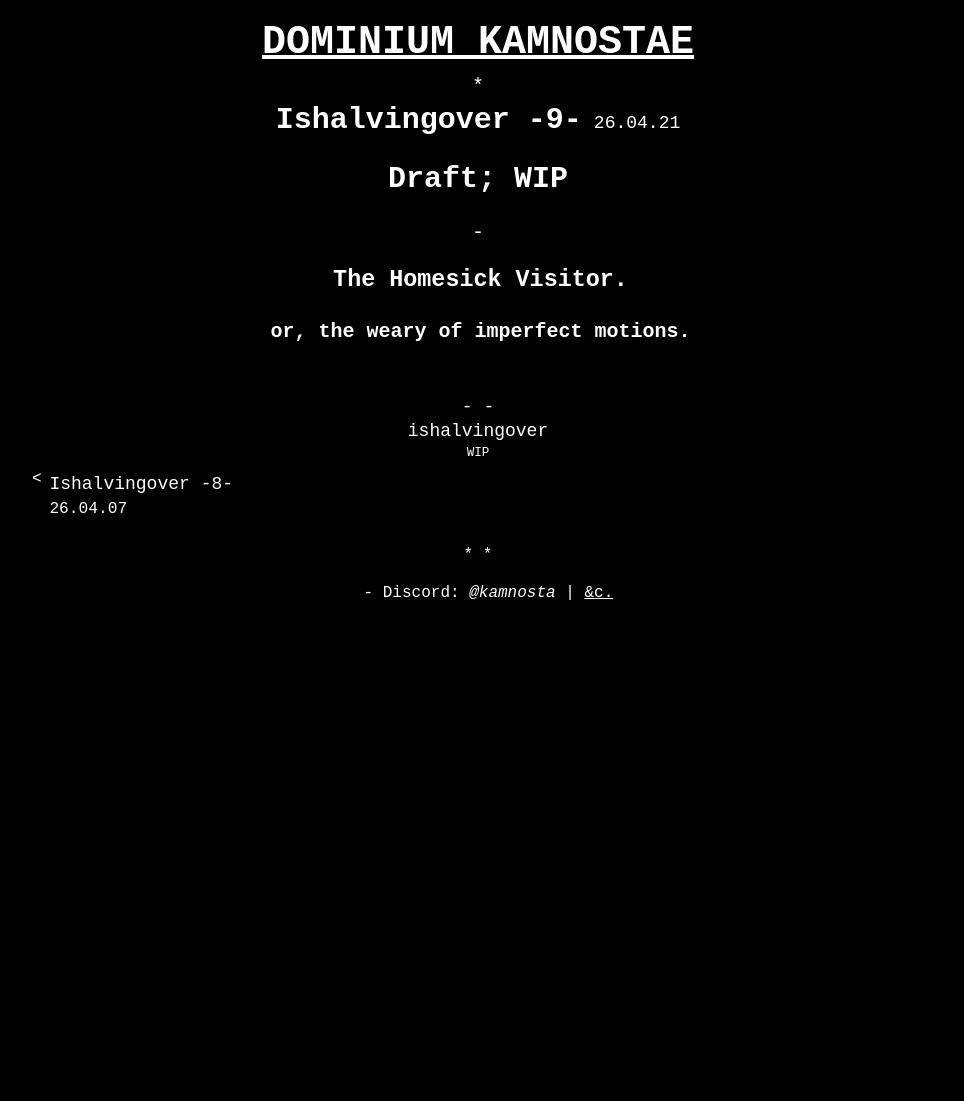
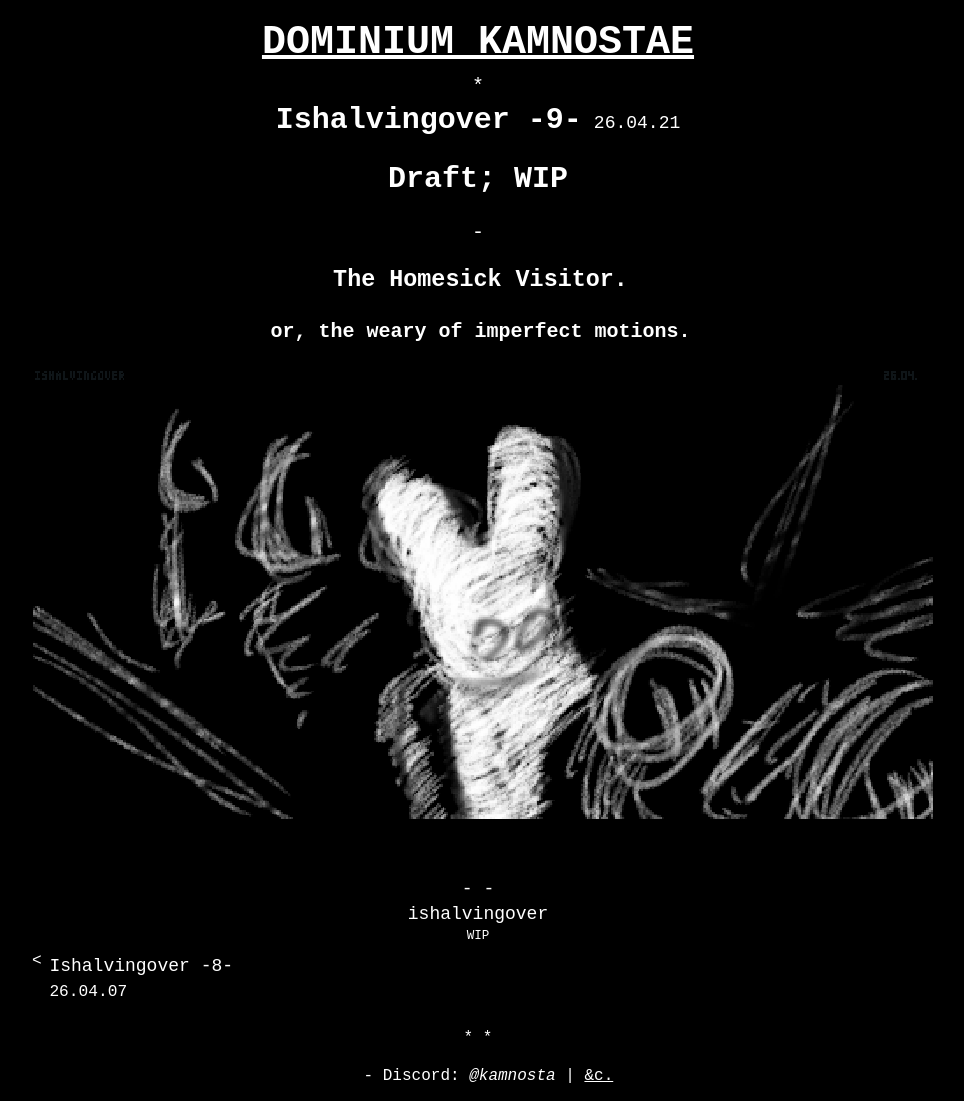
Before and after one commit to kamnosta/kamnosta.github.io, a Jekyll site: the page built from _ishalvingover/26-04-21-9.md, in a window 1280 px wide. Shown: the whole page, without its empty margins (162-1126 px from the left). Built offline with Jekyll 4.4.1, drawn with Linux system fonts in a browser that asks for light colours; before the commit the page ends 900 px from its top, so only the background shows below that.

Commit message:
iho9 update intro

```diff
--- a/_ishalvingover/26-04-21-9.md
+++ b/_ishalvingover/26-04-21-9.md
@@ -6,3 +6,5 @@ firstverse: "Draft; WIP"
 
 <h3 class="text-align-center">The Homesick Visitor.</h3>
 <h4 class="text-align-center">or, the weary of imperfect motions.</h4>
+
+![/imgs_ishalvingover/260427_iho_visitor_intro.png](/imgs_ishalvingover/260427_iho_visitor_intro.png)
```
Also changed, not shown: imgs_ishalvingover/260427_iho_visitor_intro.png (added).
